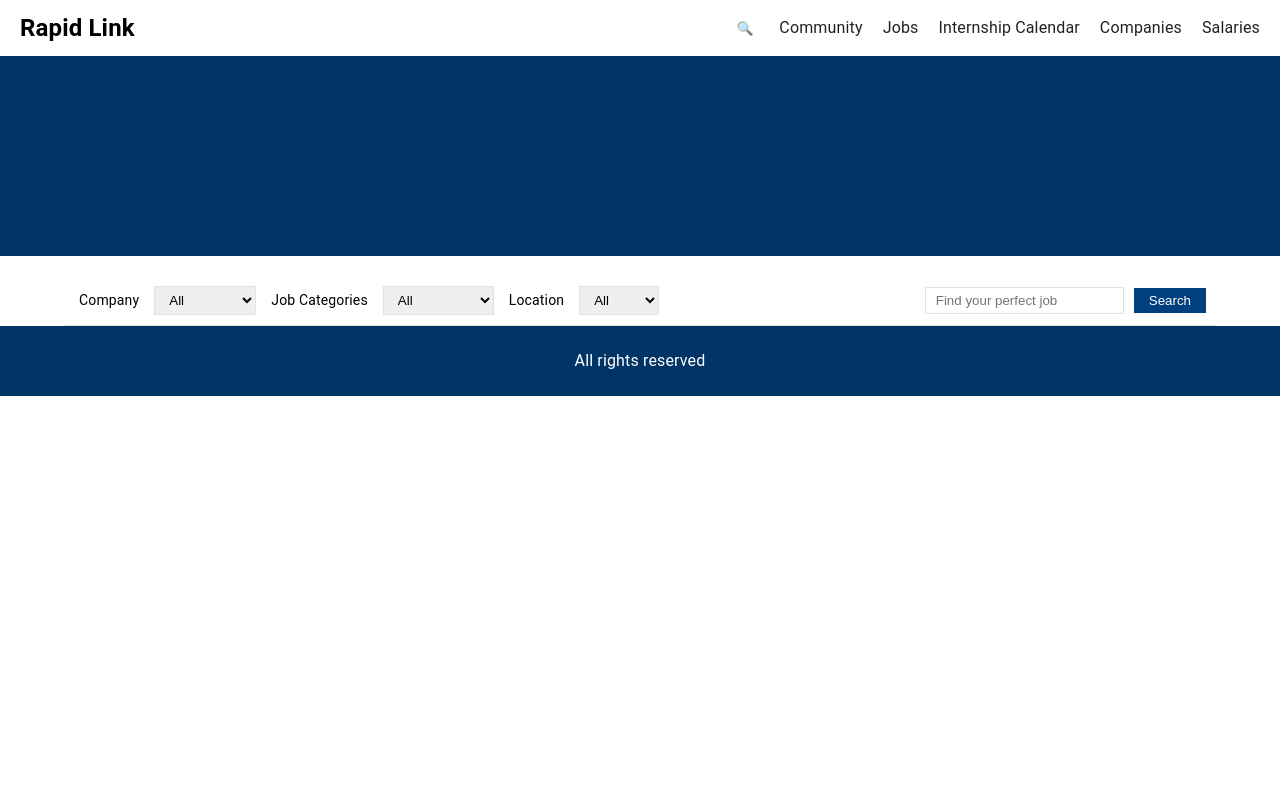
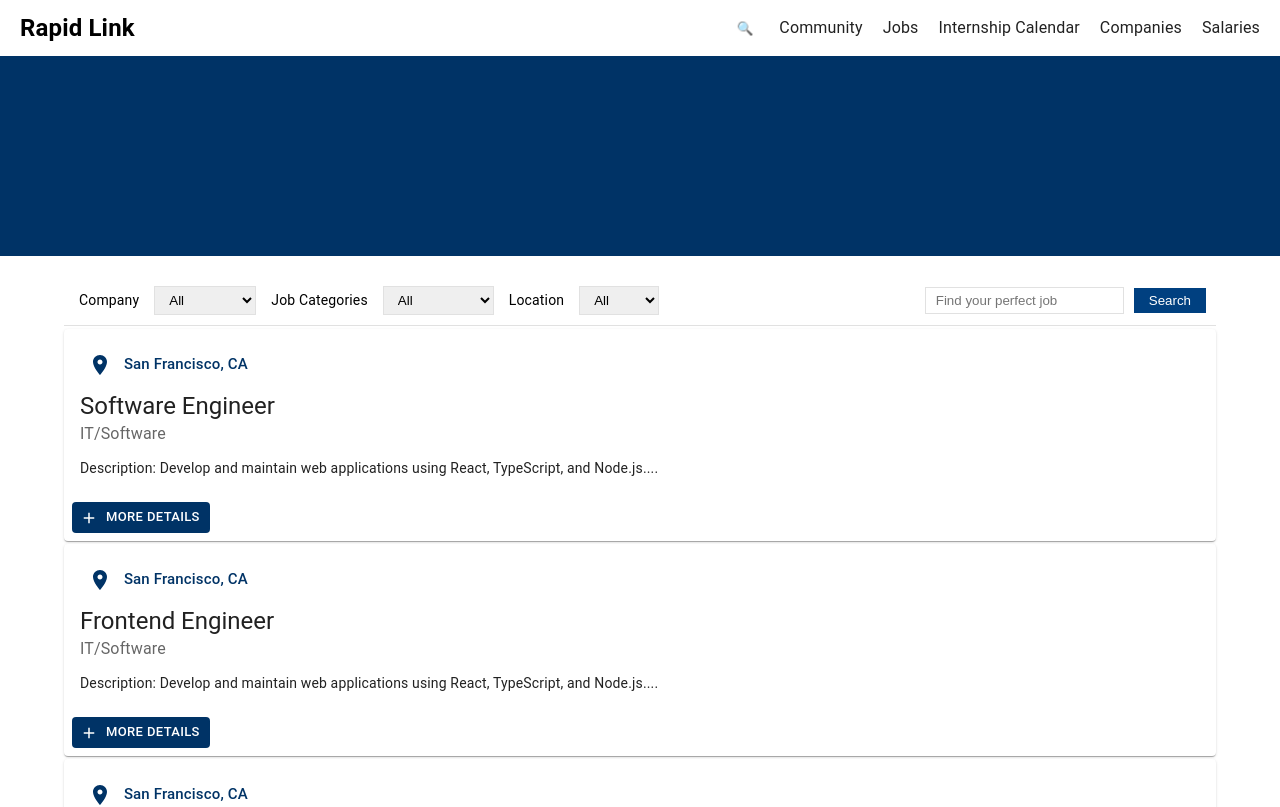
Before and after one commit to Daniel08110401/Rapid-Link, a React (Create React App) app in the folder client/: page / in a window 1280 px wide. Shown: the top 807 px of the page. Built offline with nearby package versions, Linux system fonts and the light colour scheme.

Commit message:
job card compoenent added and currently using dummy data

```diff
--- /dev/null
+++ b/client/src/component/CardElement.tsx
@@ -0,0 +1,102 @@
+// import * as React from 'react';
+// import Box from '@mui/material/Box';
+// import Card from '@mui/material/Card';
+// import CardActions from '@mui/material/CardActions';
+// import CardContent from '@mui/material/CardContent';
+// import Button from '@mui/material/Button';
+// import Typography from '@mui/material/Typography';
+// import IconButton from '@mui/material/IconButton';
+// import LocationOnIcon from '@mui/icons-material/LocationOn';
+// import { Link } from 'react-router-dom';
+// import AddIcon from '@mui/icons-material/Add';
+// import { useTheme } from '@mui/material';
+
+// // Define the props interface
+// interface CardElementProps {
+//   jobTitle: string;
+//   description: string;
+//   category: string;
+//   location: string;
+//   id: string;
+// }
+
+// const CardElement: React.FC<CardElementProps> = ({ jobTitle, description, category, location, id }) => {
+//   const { palette } = useTheme();
+//   return (
+//     <Card sx={{ minWidth: 275, mb: 3, mt: 3 }}>
+//       <CardContent>
+//         <Typography sx={{ fontSize: 15, color: palette.secondary.main, fontWeight: 500 }} gutterBottom>
+//           <IconButton><LocationOnIcon sx={{ color: palette.secondary.main, fontSize: 18 }} /></IconButton> {location}
+//         </Typography>
+//         <Typography variant="h5" component="div">
+//           {jobTitle}
+//         </Typography>
+//         <Typography sx={{ mb: 1.5 }} color="text.secondary">
+//           {category}
+//         </Typography>
+//         <Typography variant="body2">
+//           Description: {description.split(" ").slice(0, 15).join(" ") + "..."}
+//         </Typography>
+//       </CardContent>
+//       <CardActions>
+//         <Button disableElevation variant="contained" size="small" startIcon={<AddIcon />}>
+//           <Link to={`/job/${id}`} style={{ textDecoration: 'none', color: 'white', display: 'block' }}>More Details</Link>
+//         </Button>
+//       </CardActions>
+//     </Card>
+//   );
+// }
+
+import React from 'react';
+import { Link } from 'react-router-dom';
+import { useTheme, Typography } from '@mui/material';
+import AddIcon from '@mui/icons-material/Add';
+import LocationOnIcon from '@mui/icons-material/LocationOn';
+
+// If using styled components separately and not importing Button directly
+import {
+  StyledCard,
+  StyledCardContent,
+  StyledCardActions,
+  StyledTypography,
+  StyledButton,
+  LocationIcon as StyledLocationIcon
+} from '../style/CardElementStyle';
+
+interface CardElementProps {
+  jobTitle: string;
+  description: string;
+  category: string;
+  location: string;
+  id: string;
+}
+
+const CardElement: React.FC<CardElementProps> = ({ jobTitle, description, category, location, id }) => {
+  const theme = useTheme();
+
+  return (
+    <StyledCard>
+      <StyledCardContent>
+        <StyledTypography sx={{ color: theme.palette.secondary.main }} gutterBottom>
+          <StyledLocationIcon><LocationOnIcon /></StyledLocationIcon> {location}
+        </StyledTypography>
+        <Typography variant="h5" component="div">
+          {jobTitle}
+        </Typography>
+        <Typography sx={{ mb: 1.5 }} color="text.secondary">
+          {category}
+        </Typography>
+        <Typography variant="body2">
+          Description: {description.split(" ").slice(0, 15).join(" ") + "..."}
+        </Typography>
+      </StyledCardContent>
+      <StyledCardActions>
+        <StyledButton disableElevation variant='contained' size="small" startIcon={<AddIcon />}>
+          <Link to={`/job/${id}`} style={{ textDecoration: "none", color: "white" }}>More Details</Link>
+        </StyledButton>
+      </StyledCardActions>
+    </StyledCard>
+  );
+}
+
+export default CardElement;
--- /dev/null
+++ b/client/src/dummyData/sampleJobs.ts
@@ -0,0 +1,23 @@
+export const exampleJob1 = {
+    jobTitle: "Software Engineer",
+    description: "Develop and maintain web applications using React, TypeScript, and Node.js.",
+    category: "IT/Software",
+    location: "San Francisco, CA",
+    id: "1"
+};
+
+export const exampleJob2 = {
+    jobTitle: "Frontend Engineer",
+    description: "Develop and maintain web applications using React, TypeScript, and Node.js.",
+    category: "IT/Software",
+    location: "San Francisco, CA",
+    id: "2"
+};
+
+export const exampleJob3 = {
+    jobTitle: "Backend Engineer",
+    description: "Develop and maintain web applications using React, TypeScript, and Node.js.",
+    category: "IT/Software",
+    location: "San Francisco, CA",
+    id: "3"
+};
--- a/client/src/pages/Home.tsx
+++ b/client/src/pages/Home.tsx
@@ -1,13 +1,21 @@
 import React, { useEffect, useState } from 'react';
-
 import { useParams } from 'react-router-dom';
+import { useRecoilState } from "recoil";
+import { Box, Container } from '@mui/material';
 
 import Header from '../component/Header';
 import Footer from '../component/Footer';
 import NavbarGlass from '../component/NavbarGlass';
 import Filterbar from '../component/Filterbar';
+import CardElement from '../component/CardElement';
 
-import { Box, Container } from '@mui/material';
+// Sample job data for a Software Engineer position
+import {
+  exampleJob1,
+  exampleJob2,
+  exampleJob3,
+} from '../dummyData/sampleJobs'
+
 
 type Params = {
   keyword?: string;
@@ -15,11 +23,14 @@ type Params = {
 };
 
 const Home: React.FC = () => {
-  // const dispatch = useDispatch();
+
+  //===========//
+  // After completing job add api, complete this part for fetching the data //
+  //===========//
   // const { keyword, location } = useParams<Params>();
-
   // const [page, setPage] = useState<number>(1);
   // const [cat, setCat] = useState<string>('');
+
 
   return (
     <>
@@ -28,6 +39,27 @@ const Home: React.FC = () => {
           <Header />
           <Container>
             <Filterbar />
+            <CardElement
+              jobTitle={exampleJob1.jobTitle}
+              description={exampleJob1.description}
+              category={exampleJob1.category}
+              location={exampleJob1.location}
+              id={exampleJob1.id}
+            />
+            <CardElement
+              jobTitle={exampleJob2.jobTitle}
+              description={exampleJob2.description}
+              category={exampleJob2.category}
+              location={exampleJob2.location}
+              id={exampleJob2.id}
+            />
+            <CardElement
+              jobTitle={exampleJob3.jobTitle}
+              description={exampleJob3.description}
+              category={exampleJob3.category}
+              location={exampleJob3.location}
+              id={exampleJob3.id}
+            />
           </Container>
           <Footer />
       </Box>
--- /dev/null
+++ b/client/src/style/CardElementStyle.ts
@@ -0,0 +1,30 @@
+import { styled } from '@mui/material/styles';
+import Card from '@mui/material/Card';
+import CardContent from '@mui/material/CardContent';
+import CardActions from '@mui/material/CardActions';
+import Typography from '@mui/material/Typography';
+import IconButton from '@mui/material/IconButton';
+import Button from '@mui/material/Button';
+
+export const StyledCard = styled(Card)({
+  minWidth: 275,
+  marginBottom: 3,
+  marginTop: 3,
+});
+
+export const StyledCardContent = styled(CardContent)({});
+
+export const StyledCardActions = styled(CardActions)({});
+
+export const StyledTypography = styled(Typography)(({ theme }) => ({
+  fontSize: 15,
+  fontWeight: 500,
+  '& .MuiIconButton-root': {
+    color: theme.palette.secondary.main,
+    fontSize: 18,
+  }
+}));
+
+export const StyledButton = styled(Button)({});  // Ensure Button is styled here
+
+export const LocationIcon = styled(IconButton)({});
--- a/client/src/style/FooterStyles.ts
+++ b/client/src/style/FooterStyles.ts
@@ -1,6 +1,5 @@
 import { Box, styled } from '@mui/material';
 
-// Define a styled component for the main footer container
 export const FooterContainer = styled(Box)(({ theme }) => ({
     height: '70px',
     display: 'flex',
@@ -9,7 +8,6 @@ export const FooterContainer = styled(Box)(({ theme }) => ({
     backgroundColor: theme.palette.primary.main
 }));
 
-// Define a styled component for the text inside the footer
 export const FooterText = styled(Box)(({ theme }) => ({
     color: theme.palette.primary.contrastText
 }));
```
Also changed, not shown: client/src/component/Footer.tsx (+0 -22 lines), client/src/App.tsx (line endings or trailing spaces).
